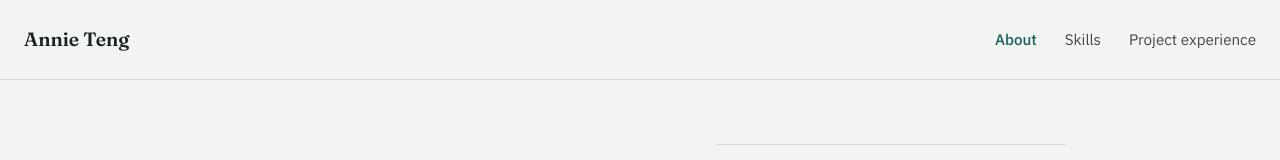
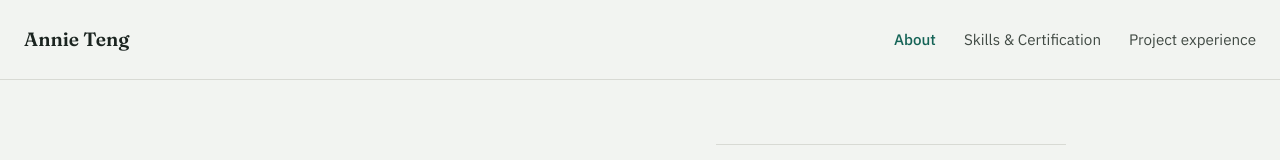
Before and after one commit to tengannie/pm-portfolio, a plain HTML site: page index.html in a window 1280 px wide. Shown: the top 160 px of the page. Drawn offline with Linux system fonts and the light colour scheme.

Commit message:
change wording in the nav bar

```diff
--- a/index.html
+++ b/index.html
@@ -12,7 +12,7 @@
     <div class="logo">Annie Teng</div>
     <nav>
       <a href="#about">About</a>
-      <a href="#skills">Skills</a>
+      <a href="#skills">Skills & Certification</a>
       <a href="#projects">Project experience</a>
       <!-- <a href="#contact">Contact</a> -->
     </nav>
```
